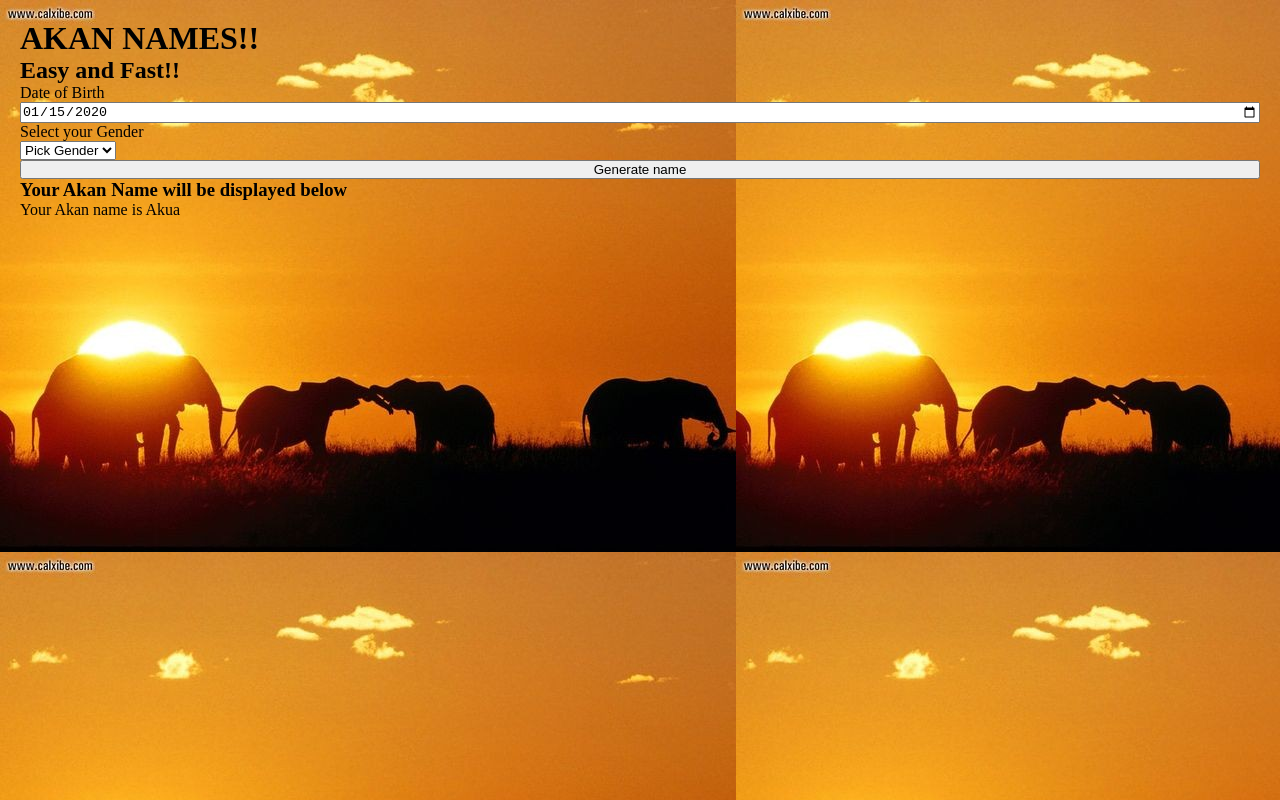
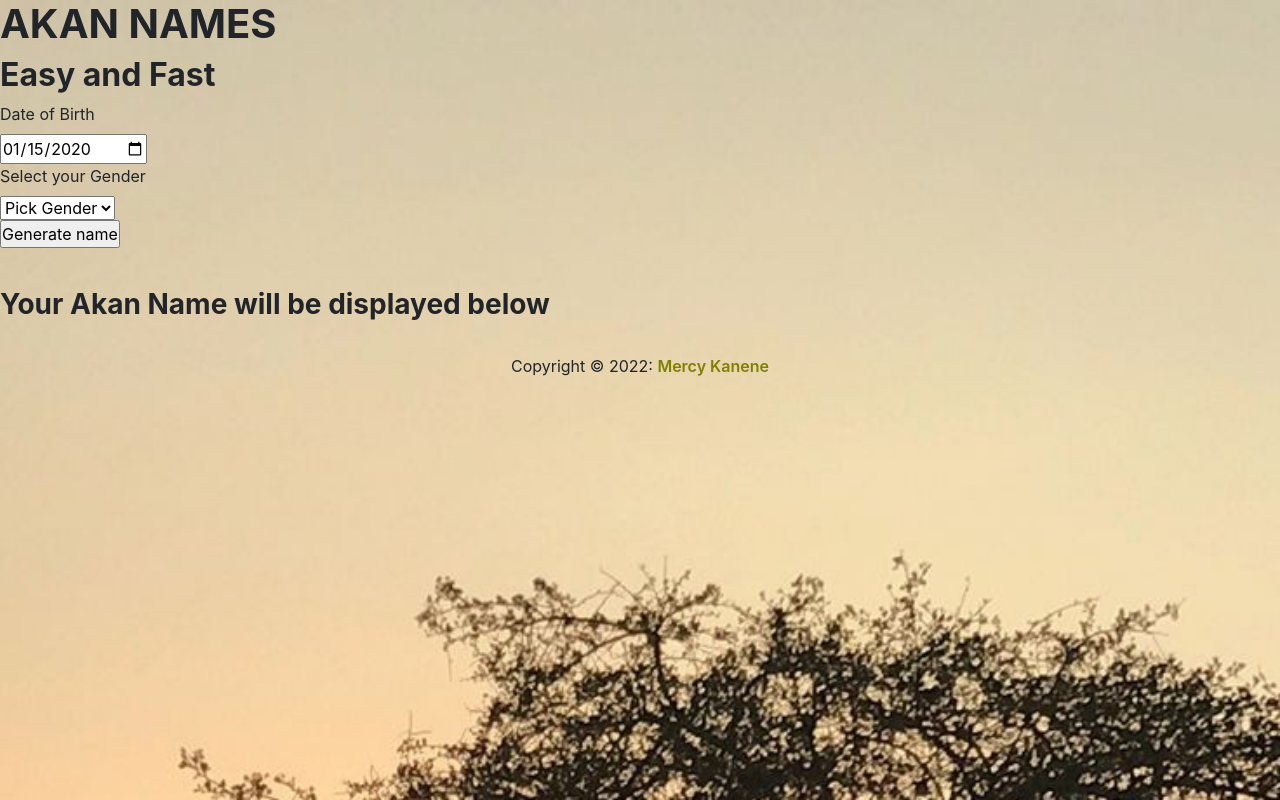
Before and after one commit to wairimukanene/Akan-Names, a plain HTML site: page Name-Generator.html in a window 1280 px wide. Both pictures are taken after typing "2020-01-15" into the empty fields and a click on the input "Generate name". Drawn offline with nearby package versions, Linux system fonts and the light colour scheme.

Commit message:
commit34-modified file form ,changed background image,changed js functionality

```diff
--- a/Name-Generator.html
+++ b/Name-Generator.html
@@ -1,30 +1,36 @@
 <html>
+    <link rel="stylesheet" href="https://cdn.jsdelivr.net/npm/bootstrap@4.3.1/dist/css/bootstrap.min.css" integrity="sha384-ggOyR0iXCbMQv3Xipma34MD+dH/1fQ784/j6cY/iJTQUOhcWr7x9JvoRxT2MZw1T" crossorigin="anonymous">
     <link rel="stylesheet"href="styles.css">
 <body>
     <div class="Name-Generator"id="Name-Generator">
         <body>
             <style>
                 body{
-                    background-image: url("photoss/akan.jpg");
+                    background-image: url("/photoss/africa.jpg");
+                    background-repeat: no-repeat;
+                    background-size: cover;
                 }
             </style>
-            <h1><b>AKAN NAMES!!</b></h1>
-    <h2><b>Easy and Fast!!</b></h2>
-    <div >
+            <h1><b>AKAN NAMES</b></h1>
+    <h2><b>Easy and Fast</b></h2>
+    <div class="Form" id="form-generator">
         <label for="date">Date of Birth</label><br/>
         <input type="date" id="date" name="date"><br/>
         <label for="gender">Select your Gender</label><br/>
         <select name="gender" id="gender">
-            <option selected>Pick Gender</option>
+            <option selected>Pick Gender</option >
             <option value="male">Male</option>
             <option value="female">Female</option>
         </select><br/>
         <input type="submit" name="submit" value="Generate name" onclick="generateAkanName()">
     </div>
-
     <h3 id=display-name><strong>Your Akan Name will be displayed below</strong></h3>
     <p id="result"></p>
     </div>
 </body>
-<script src="script.js"></script>
+<footer class="page-footer ">
+    <div class="footer-copyright text-center py-3">Copyright © 2022:
+      <a href="https://github.com/wairimukanene/Linux-commands"> Mercy Kanene</a>
+</footer>
+<script src="/script.js"></script>
 </html>
--- a/script.js
+++ b/script.js
@@ -1,22 +1,27 @@
 let genderPicked = document.querySelector("#gender");
 let akanName = document.getElementById('result');
 
-let dayNames= ["Sunday","Monday","Tuesday","Wednesday","Thursday","Friday","Saturday"];
-let maleNames =["Kwasi","Kwadwo","Kwabena","Kwaku","Yaw","Kofi","Kwame"];
+let dayNames=["Sunday","Monday","Tuesday","Wednesday","Thursday","Friday","Saturday"];
+let maleNames=["Kwasi,","Kwadwo","Kwabena","Kwaku","Yaw","Kofi","Kwame"];
 let femaleNames=["Akosua","Adwoa","Abenaa","Akua","Yaa","Afua","Ama"];
-
 function generateAkanName() {
     let pickedDate = document.querySelector("#date").value;
     let day = new Date(pickedDate).getDay();
 
-    for (let gender of genderPicked) {
+    //Checking for empty input fields
+    if(pickedDate == ""){
+        alert("Enter your Date of Birth!");
+    }else if(genderPicked.value === ""){
+        alert("Select your gender!");
+    }
 
-        let pickedGender = gender.value;
-        if (pickedGender === "male") {
-        akanName.innerText = `Your Akan name is ${maleNames[day]}`
-        ;
-        } else if (pickedGender === "female") {
+    //Checking the gender that was selected
+    if (genderPicked.value === "male") {
+        akanName.innerText = `Your Akan name is ${maleNames[day]}`;
+        return;
+    }
+    if (genderPicked.value === "female") {
         akanName.innerText = `Your Akan name is ${femaleNames[day]}`;
-        }
+        return;
     }
 }
--- a/styles.css
+++ b/styles.css
@@ -25,7 +25,7 @@
 .h2 class{
     font-weight: 100;
     color: black;
-    font-size: 20px;
+    font-size: 10px;
 }
 .Home{
     display:flex;
@@ -36,13 +36,21 @@
 .About{
 align-items: center;
 }
-input{
-    width:100%;
-}
-.Name-Generator{
-    width:100%;
-    padding:12px 20px;
-    margin:8px 0;
-    box-sizing: border-box;
-    align-content: center;
-}
+.form{
+    margin-bottom: 20px;
+    padding-bottom: 20px;
+  }
+footer-copyright{
+    color: rgb(255, 255, 255);
+    font-weight: 600;
+    font-size: 18px;
+  }
+  .footer-copyright a{
+  color: olive;
+  font-weight: 600;
+  }
+  .footer-copyright a:hover{
+    color: rgb(254, 254, 254);
+    font-weight: 700;
+    text-decoration: none;
+  }
```
Also changed, not shown: About.html (+8 -2 lines), index.html (+3 -1 lines), photoss/africa.jpg (renamed from photoss/ffe50f66d690b132979f080bde182f65.jpg).
